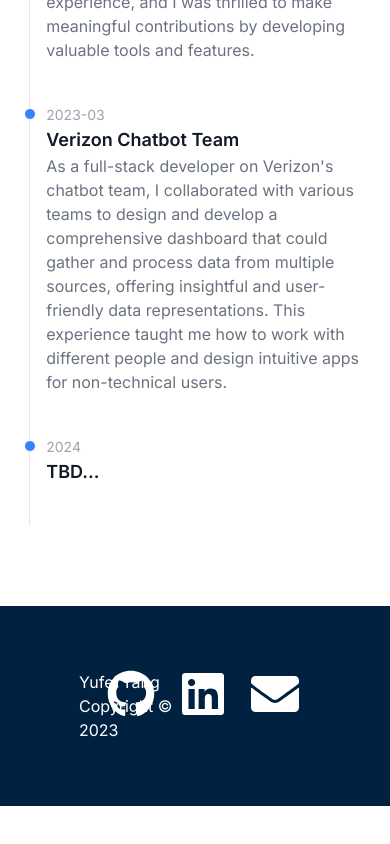
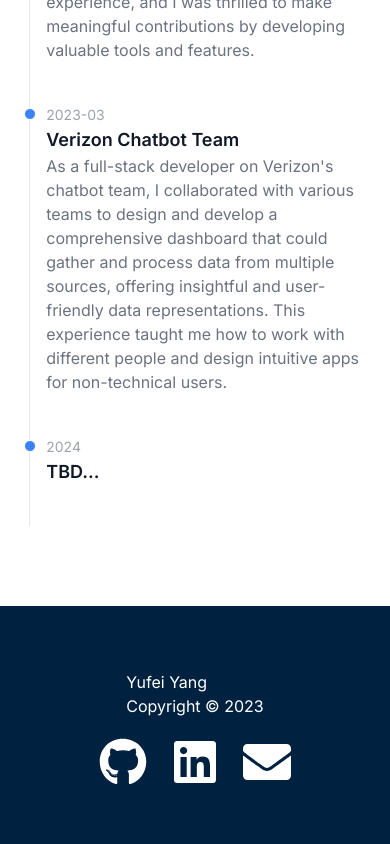
Before and after one commit to FrankYufeiYang/my-website, a Next.js app: page / in a window 390 px wide. Shown: the part 4738-5582 px from the top of the page. Before the commit the page ends 5544 px from the top, so only its background shows below. Built offline with nearby package versions, Linux system fonts and the light colour scheme.

Commit message:
footer responsiveness

```diff
--- a/app/components/footer.jsx
+++ b/app/components/footer.jsx
@@ -3,13 +3,13 @@ import { FaEnvelope, FaGithub, FaLinkedin } from 'react-icons/fa';
 export default function Footer() {
   return (
     <footer className='bg-dark py-16'>
-      <div className='max-w-[80%] my-0 mx-auto py-0 px-10 grid grid-cols-2 gap-5 h-full'>
-        <div>
+      <div className='md:max-w-[80%] mx-auto px-10 grid md:grid-cols-2 gap-5 h-full'>
+        <div className='mx-auto md:mx-0'>
           <h1>Yufei Yang</h1>
           <p>Copyright &copy; 2023</p>
         </div>
         <nav>
-          <div className='flex justify-end'>
+          <div className='flex justify-center md:justify-end'>
             <a
               className='mx-3 hover:text-black'
               href='https://github.com/FrankYufeiYang'
```
